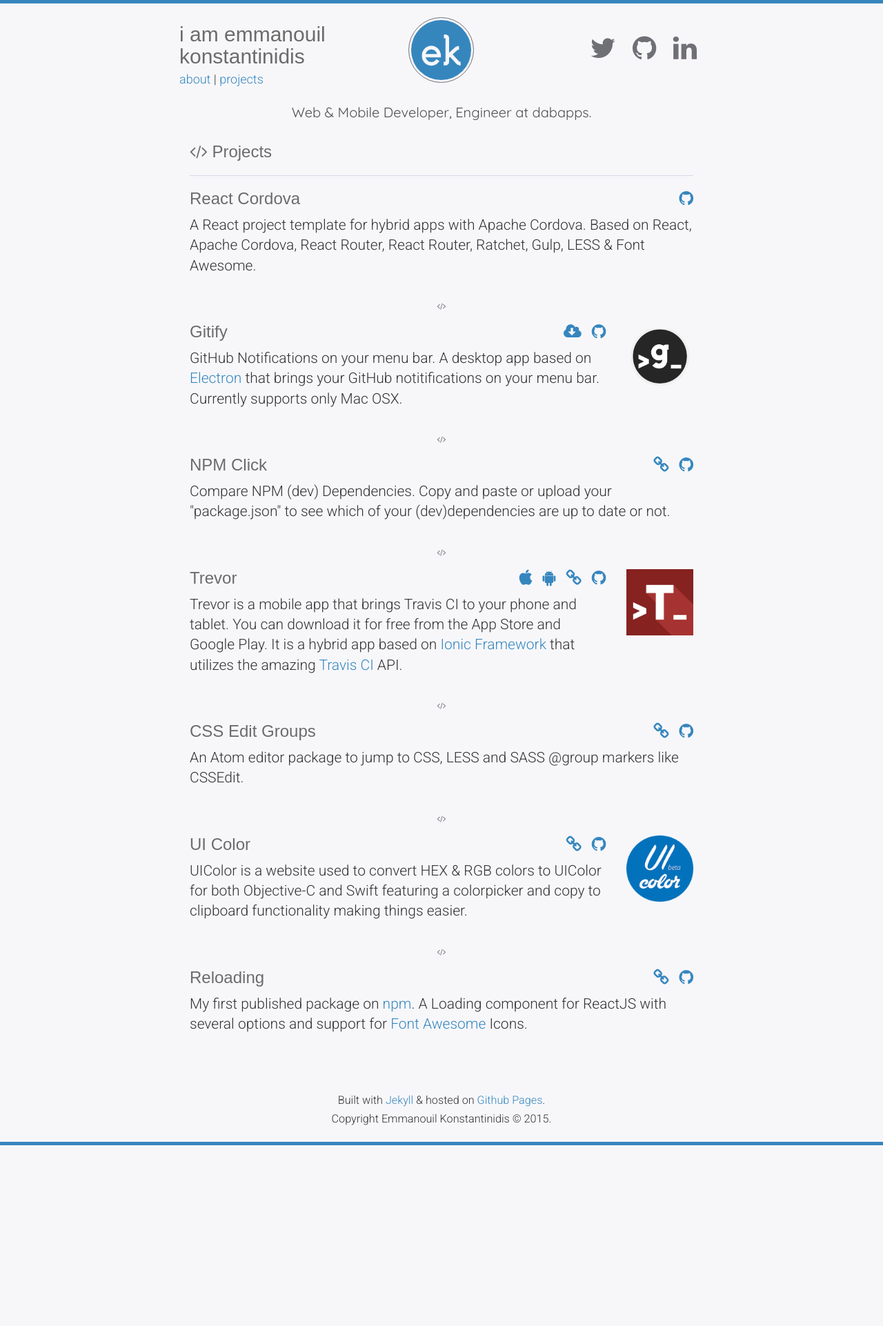
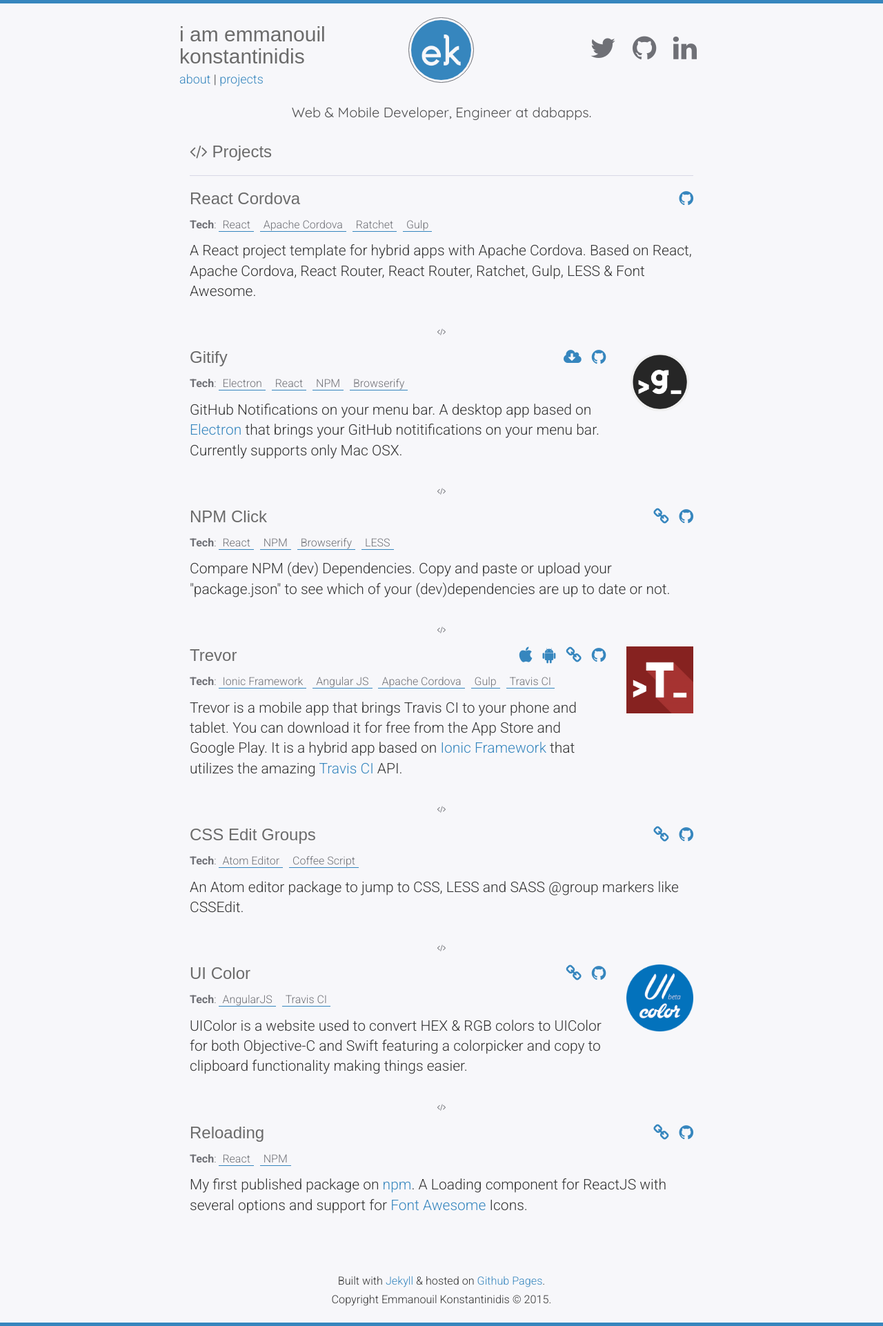
Before and after one commit to manosim/manos.im, a Jekyll site: the page built from projects.md, in a window 1280 px wide. Shown: the whole page at 69% size. Built offline with Jekyll 4.4.1, drawn with Linux system fonts in a browser that asks for light colours; some web fonts are replaced; before the commit the page ends 1660 px from its top, so only the background shows below that.

Commit message:
Tags for Projects

```diff
--- a/projects.md
+++ b/projects.md
@@ -13,6 +13,15 @@
         React Cordova
         <a href="http://www.github.com/ekonstantinidis/react-cordova" target="_blank"><i class="fa fa-github pull-right"></i></a>
       </h3>
+      <div class="tags-wrapper">
+        <strong>Tech</strong>:
+        <ul class="tags">
+          <li>React</li>
+          <li>Apache Cordova</li>
+          <li>Ratchet</li>
+          <li>Gulp</li>
+        </ul>
+      </div>
       <p class="lead">A React project template for hybrid apps with Apache Cordova. Based on React, Apache Cordova, React Router, React Router, Ratchet, Gulp, LESS & Font Awesome.</p>
     </div>
   </div>
@@ -26,6 +35,15 @@
         <a href="http://www.github.com/ekonstantinidis/gitify" target="_blank"><i class="fa fa-github pull-right"></i></a>
         <a href="https://github.com/ekonstantinidis/gitify/releases/latest" target="_blank"><i class="fa fa-cloud-download pull-right"></i></a>
       </h3>
+      <div class="tags-wrapper">
+        <strong>Tech</strong>:
+        <ul class="tags">
+          <li>Electron</li>
+          <li>React</li>
+          <li>NPM</li>
+          <li>Browserify</li>
+        </ul>
+      </div>
       <p class="lead">GitHub Notifications on your menu bar. A desktop app based on <a href="http://electron.atom.io/" target="_blank">Electron</a> that brings your GitHub notitifications on your menu bar. Currently supports only Mac OSX.</p>
     </div>
     <div class="col-sm-2">
@@ -42,6 +60,15 @@
         <a href="http://www.github.com/ekonstantinidis/npm-click" target="_blank"><i class="fa fa-github pull-right"></i></a>
         <a href="http://npm.click/" target="_blank"><i class="fa fa-link pull-right"></i></a>
       </h3>
+      <div class="tags-wrapper">
+        <strong>Tech</strong>:
+        <ul class="tags">
+          <li>React</li>
+          <li>NPM</li>
+          <li>Browserify</li>
+          <li>LESS</li>
+        </ul>
+      </div>
       <p class="lead">Compare NPM (dev) Dependencies. Copy and paste or upload your "package.json" to see which of your (dev)dependencies are up to date or not.</p>
     </div>
   </div>
@@ -57,6 +84,16 @@
         <a href="http://play.google.com/store/apps/details?id=com.iamemmanouil.trevor" target="_blank"><i class="fa fa-android pull-right"></i></a>
         <a href="http://itunes.apple.com/app/id962155187" target="_blank"><i class="fa fa-apple pull-right"></i></a>
       </h3>
+      <div class="tags-wrapper">
+        <strong>Tech</strong>:
+        <ul class="tags">
+          <li>Ionic Framework</li>
+          <li>Angular JS</li>
+          <li>Apache Cordova</li>
+          <li>Gulp</li>
+          <li>Travis CI</li>
+        </ul>
+      </div>
       <p class="lead">Trevor is a mobile app that brings Travis CI to your phone and tablet. You can download it for free from the App Store and Google Play. It is a hybrid app based on <a href="http://www.ionicframework.com/" target="_blank">Ionic Framework</a> that utilizes the amazing <a href="http://www.travis-ci.org/" target="_blank">Travis CI</a> API.</p>
     </div>
     <div class="col-sm-2">
@@ -73,6 +110,13 @@
         <a href="http://www.github.com/ekonstantinidis/css-edit-groups" target="_blank"><i class="fa fa-github pull-right"></i></a>
         <a href="https://atom.io/packages/css-edit-groups" target="_blank"><i class="fa fa-link pull-right"></i></a>
       </h3>
+      <div class="tags-wrapper">
+        <strong>Tech</strong>:
+        <ul class="tags">
+          <li>Atom Editor</li>
+          <li>Coffee Script</li>
+        </ul>
+      </div>
       <p class="lead">An Atom editor package to jump to CSS, LESS and SASS @group markers like CSSEdit.</p>
     </div>
   </div>
@@ -86,6 +130,13 @@
         <a href="https://github.com/ekonstantinidis/ui-color" target="_blank"><i class="fa fa-github pull-right"></i></a>
         <a href="http://uicolor.io/" target="_blank"><i class="fa fa-link pull-right"></i></a>
       </h3>
+      <div class="tags-wrapper">
+        <strong>Tech</strong>:
+        <ul class="tags">
+          <li>AngularJS</li>
+          <li>Travis CI</li>
+        </ul>
+      </div>
       <p class="lead">UIColor is a website used to convert HEX & RGB colors to UIColor for both Objective-C and Swift featuring a colorpicker and copy to clipboard functionality making things easier.</p>
     </div>
     <div class="col-sm-2">
@@ -102,6 +153,13 @@
         <a href="http://www.github.com/ekonstantinidis/reloading" target="_blank"><i class="fa fa-github pull-right"></i></a>
         <a href="https://www.npmjs.com/package/reloading" target="_blank"><i class="fa fa-link pull-right"></i></a>
       </h3>
+      <div class="tags-wrapper">
+        <strong>Tech</strong>:
+        <ul class="tags">
+          <li>React</li>
+          <li>NPM</li>
+        </ul>
+      </div>
       <p class="lead">My first published package on <a href="http://www.npmsjs.org/" target="_blank">npm</a>. A Loading component for ReactJS with several options and support for <a href="http://fontawesome.io/" target="_blank">Font Awesome</a> Icons.</p>
     </div>
   </div>
```
Also changed, not shown: _less/_base.less (+17 -0 lines), static/css/base.css.
